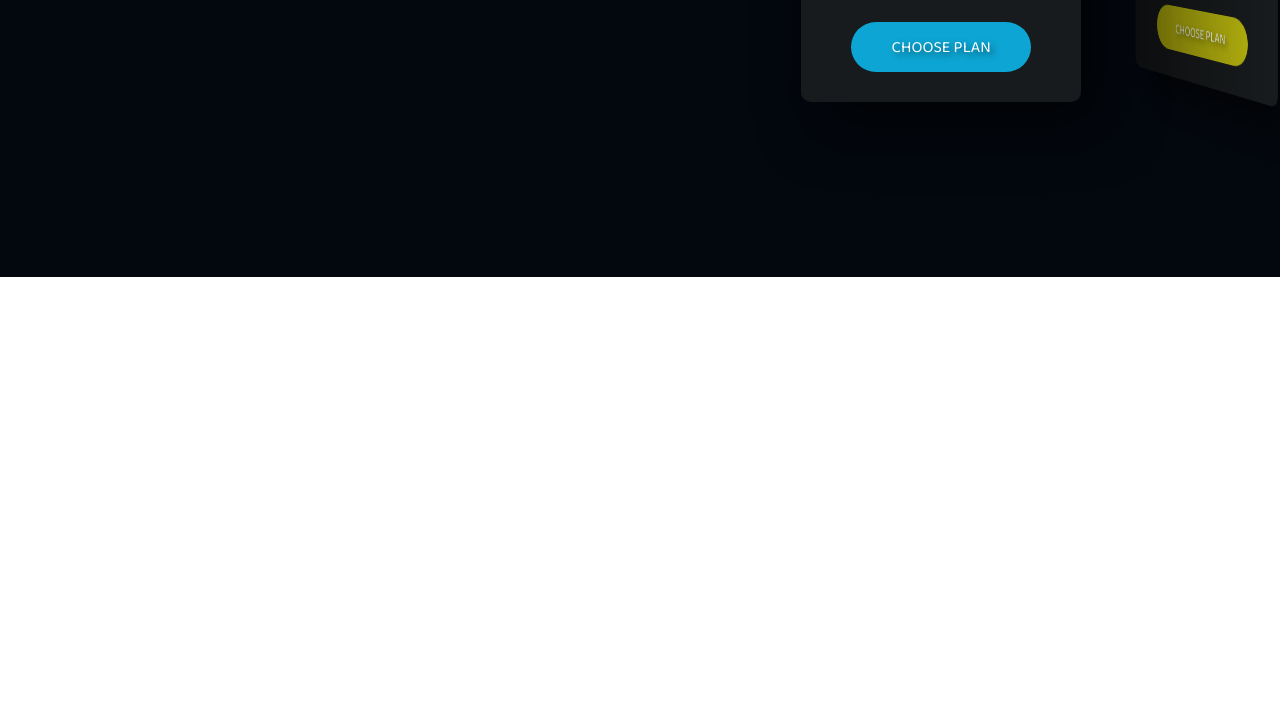
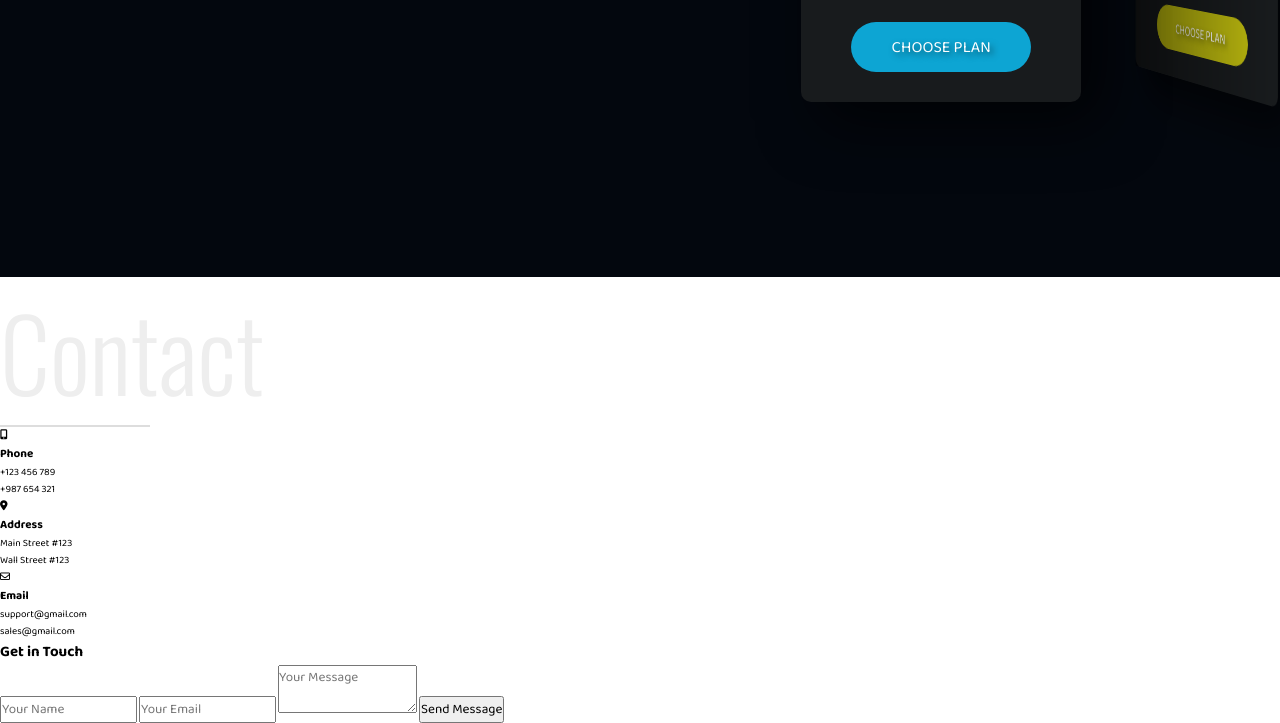
Before and after one commit to AndreiScafi/business-agency, a plain HTML site: page index.html in a window 1280 px wide. Shown: the part 2123-2846 px from the top of the page. Before the commit the page ends 2400 px from the top, so only its background shows below. Drawn offline with nearby package versions, Linux system fonts and the light colour scheme.

Commit message:
Adding HTML structure to section-4 - contact form.

```diff
--- a/index.html
+++ b/index.html
@@ -224,6 +224,42 @@
             </div>
         </section>
         <!-- End of Section 3 -->
+
+        <!-- Section 4 -->
+        <section class="section-4">
+            <h1 class="section-heading">Contact</h1>
+            <div class="section-heading-line"></div>
+            <div class="contact-wrapper">
+                <div class="contact-details">
+                    <div class="phone">
+                        <i class="fas fa-mobile-alt"></i>
+                        <h3>Phone</h3>
+                        <p>+123 456 789</p>
+                        <p>+987 654 321</p>
+                    </div>
+                    <div class="address">
+                        <i class="fas fa-map-marker-alt"></i>
+                        <h3>Address</h3>
+                        <p>Main Street #123</p>
+                        <p>Wall Street #123</p>
+                    </div>
+                    <div class="email">
+                        <i class="far fa-envelope"></i>
+                        <h3>Email</h3>
+                        <p>support@gmail.com</p>
+                        <p>sales@gmail.com</p>
+                    </div>
+                </div>
+                <h1>Get in Touch</h1>
+                <form class="contact-form">
+                    <input type="text" placeholder="Your Name">
+                    <input type="email" placeholder="Your Email">
+                    <textarea placeholder="Your Message"></textarea>
+                    <input type="submit" value="Send Message">
+                </form>
+            </div>
+        </section>
+        <!-- End of Section 4 -->
     </div>
 
     <script src="https://unpkg.com/swiper/swiper-bundle.js"></script>
```
